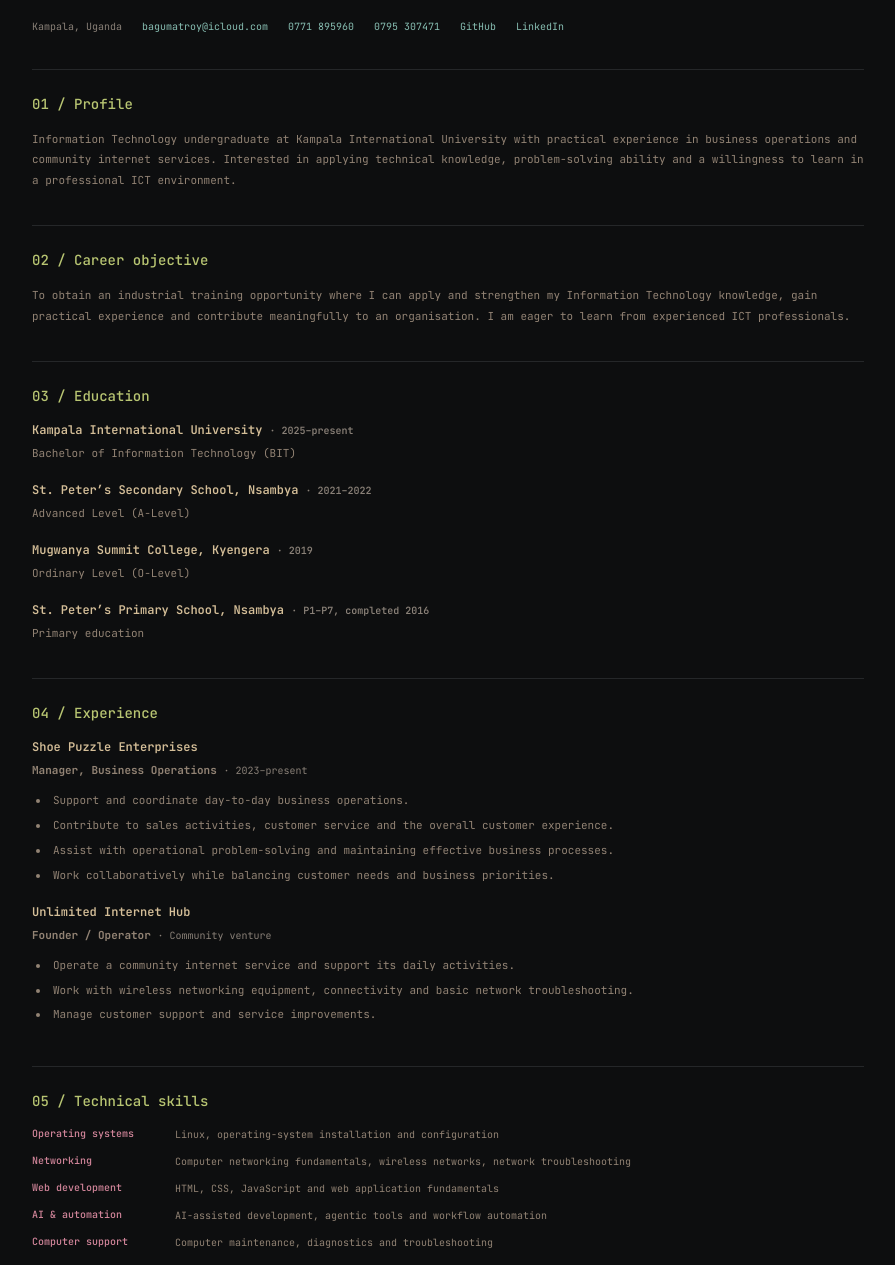
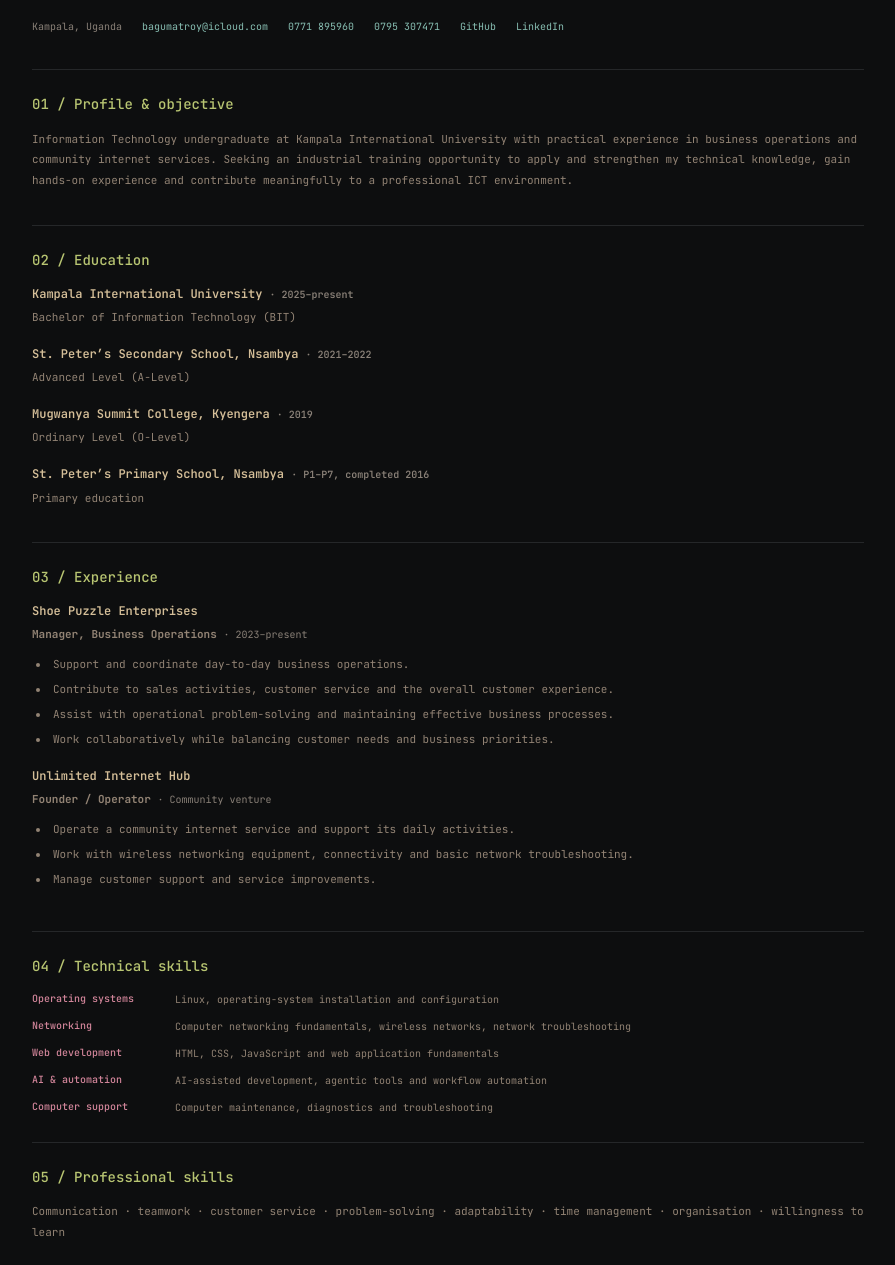
Before and after one commit to AlvinBaguma/alvinbagumasite, a plain HTML site: page cv.html in a window 1280 px wide. Shown: the part 335-1600 px from the top of the page, without its empty margins (192-1087 px from the left). Drawn offline with Linux system fonts and the light colour scheme.

Commit message:
Tighten CV profile and remove repetitive objective

```diff
--- a/cv.html
+++ b/cv.html
@@ -73,17 +73,12 @@
     </header>
 
     <section class="cv-section">
-      <h2>01 / Profile</h2>
-      <p>Information Technology undergraduate at Kampala International University with practical experience in business operations and community internet services. Interested in applying technical knowledge, problem-solving ability and a willingness to learn in a professional ICT environment.</p>
+      <h2>01 / Profile & objective</h2>
+      <p>Information Technology undergraduate at Kampala International University with practical experience in business operations and community internet services. Seeking an industrial training opportunity to apply and strengthen my technical knowledge, gain hands-on experience and contribute meaningfully to a professional ICT environment.</p>
     </section>
 
     <section class="cv-section">
-      <h2>02 / Career objective</h2>
-      <p>To obtain an industrial training opportunity where I can apply and strengthen my Information Technology knowledge, gain practical experience and contribute meaningfully to an organisation. I am eager to learn from experienced ICT professionals.</p>
-    </section>
-
-    <section class="cv-section">
-      <h2>03 / Education</h2>
+      <h2>02 / Education</h2>
       <h3>Kampala International University <span class="cv-date">· 2025–present</span></h3>
       <p>Bachelor of Information Technology (BIT)</p>
       <h3>St. Peter’s Secondary School, Nsambya <span class="cv-date">· 2021–2022</span></h3>
@@ -95,7 +90,7 @@
     </section>
 
     <section class="cv-section">
-      <h2>04 / Experience</h2>
+      <h2>03 / Experience</h2>
       <h3>Shoe Puzzle Enterprises</h3>
       <p><strong>Manager, Business Operations</strong> <span class="cv-date">· 2023–present</span></p>
       <ul>
@@ -114,7 +109,7 @@
     </section>
 
     <section class="cv-section">
-      <h2>05 / Technical skills</h2>
+      <h2>04 / Technical skills</h2>
       <div class="cv-skills">
         <strong>Operating systems</strong><span>Linux, operating-system installation and configuration</span>
         <strong>Networking</strong><span>Computer networking fundamentals, wireless networks, network troubleshooting</span>
@@ -125,7 +120,7 @@
     </section>
 
     <section class="cv-section">
-      <h2>06 / Professional skills</h2>
+      <h2>05 / Professional skills</h2>
       <p>Communication · teamwork · customer service · problem-solving · adaptability · time management · organisation · willingness to learn</p>
     </section>
     <footer class="cv-footer">Alvin Baguma · Kampala, Uganda · <a href="mailto:bagumatroy@icloud.com">bagumatroy@icloud.com</a></footer>
```
